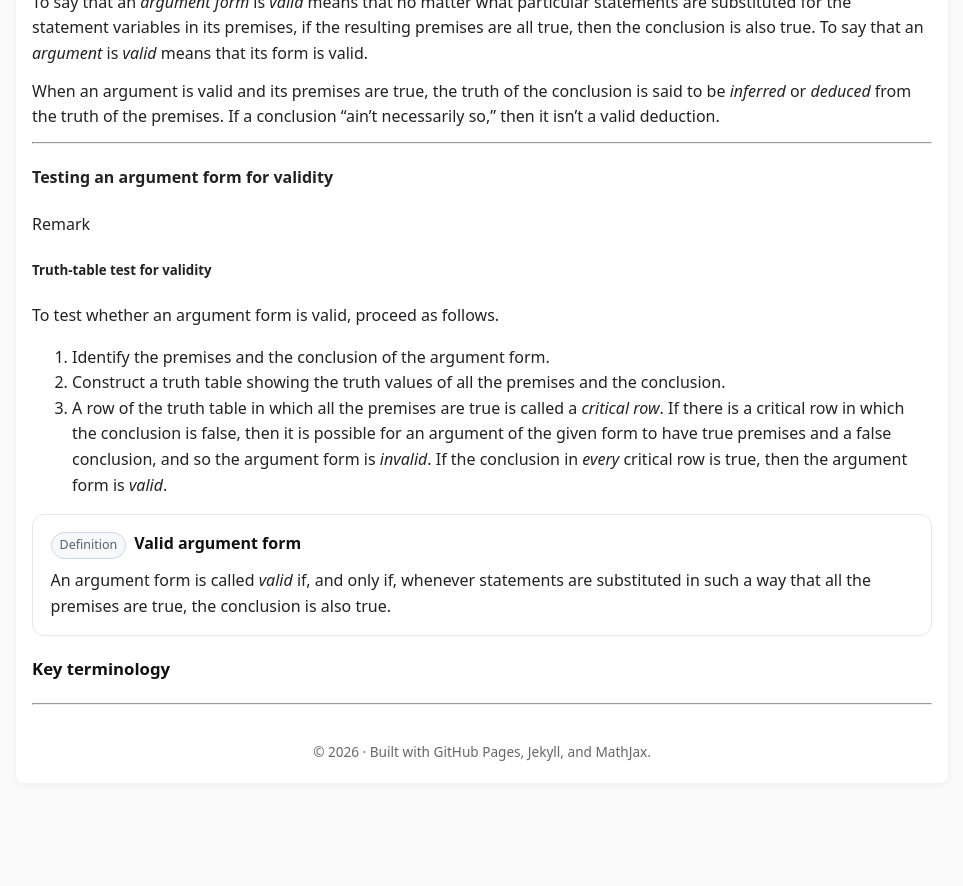
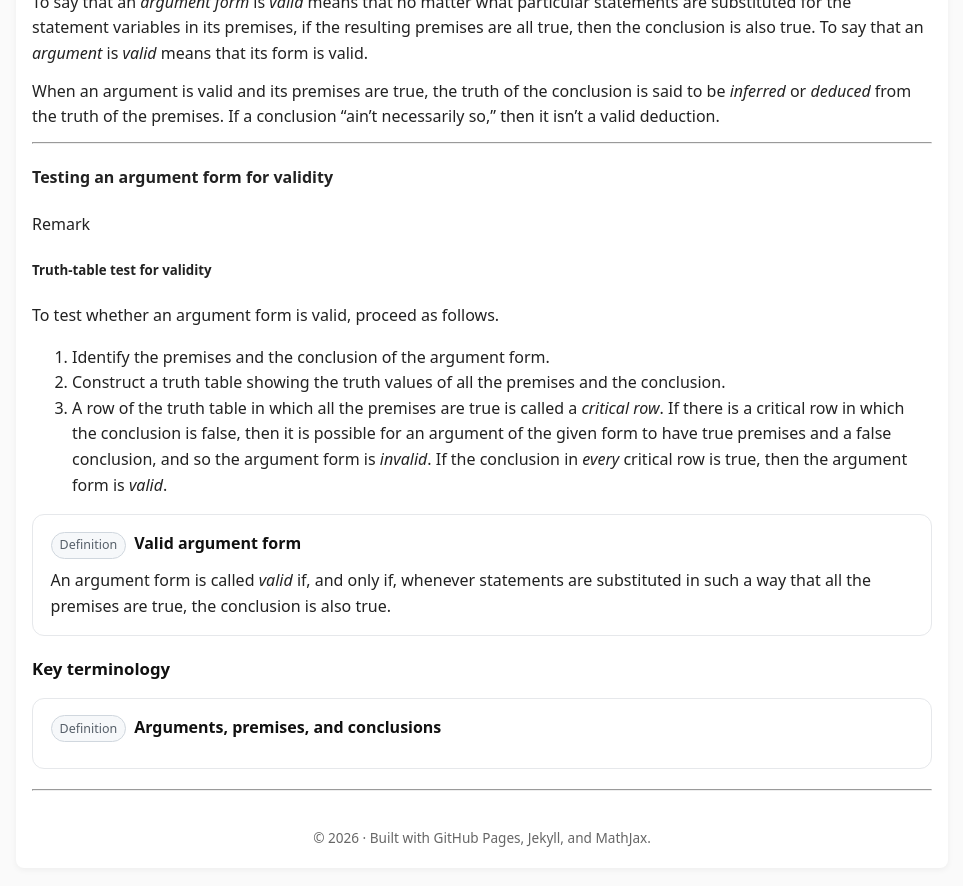
Before and after one commit to SaleemKamaludin/SaleemKamaludin.github.io, a Jekyll site: the page built from courses/comp1604/lecture-notes/lecture-01/index.md, in a window 1280 px wide and 900 px high, scrolled down 1231 px. Shown: the top 886 px of the window, without its empty margins (158-1121 px from the left). Built offline with Jekyll 4.4.1, drawn with Linux system fonts in a browser that asks for light colours; before the commit the page ends 2046 px from its top, so only the background shows below that.

Commit message:
Update index.md

```diff
--- a/courses/comp1604/lecture-notes/lecture-01/index.md
+++ b/courses/comp1604/lecture-notes/lecture-01/index.md
@@ -467,3 +467,10 @@ permalink: /courses/comp1604/lecture-notes/lecture-01/
   </style>
 
   <h4 class="subsubhead">Key terminology</h4>
+
+
+  <div class="box" id="def-argument-premise-conclusion">
+    <div class="box-header">
+      <span class="tag">Definition</span>
+      <h5 class="box-title">Arguments, premises, and conclusions</h5>
+    </div>
```
